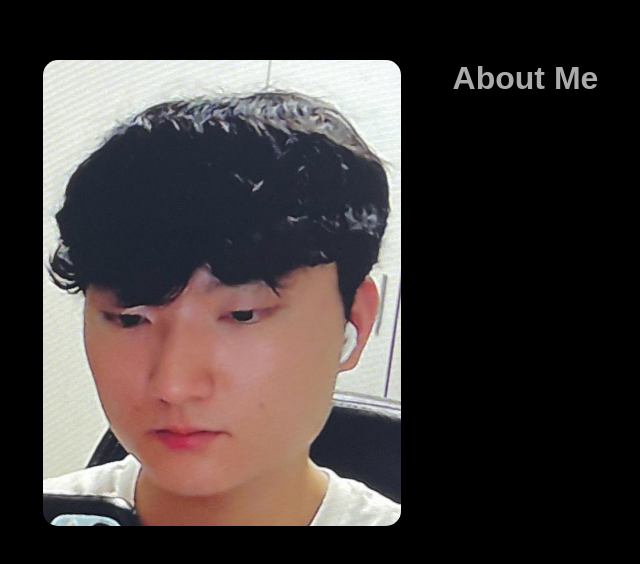
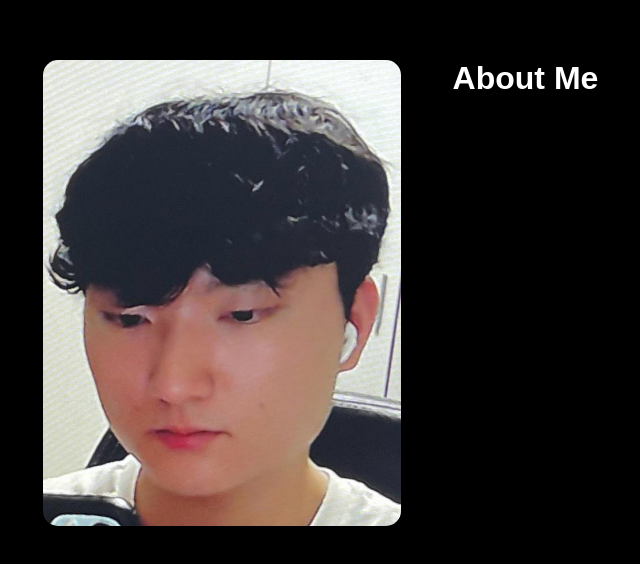
Before and after one commit to DennisD0/Personal-Portfolio, a plain HTML site: page index.html in a window 1280 px wide. Shown: the part 830-1394 px from the top of the page, without its empty margins (85-725 px from the left). Drawn offline with Linux system fonts and the light colour scheme.

Commit message:
color change

```diff
--- a/style.css
+++ b/style.css
@@ -145,7 +145,7 @@ nav ul li a:hover::after{
  /* ---------about---------- */
 #about{
     padding: 80px 0;
-    color: #ababab;
+    color: white;
 }
 
 .row{
```
